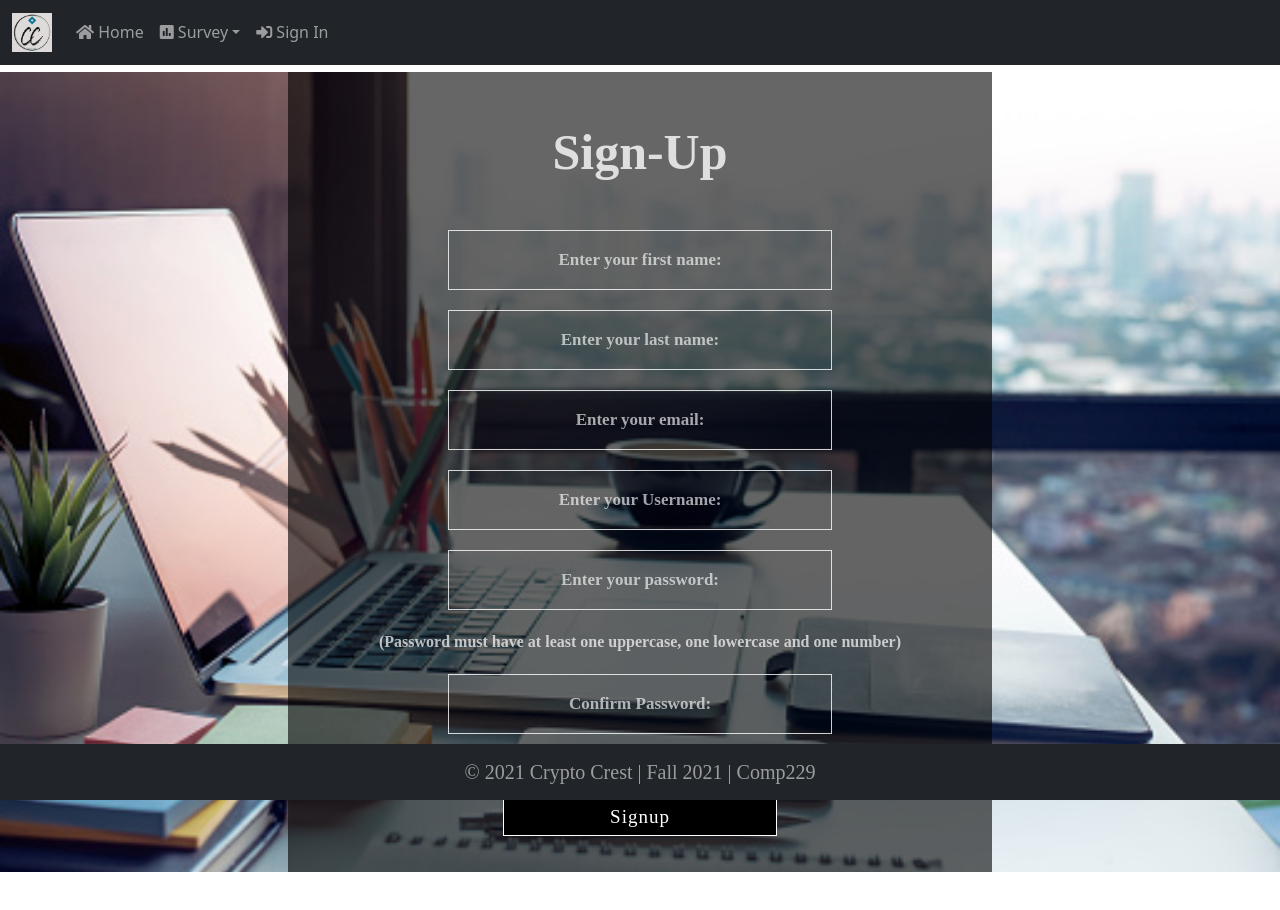
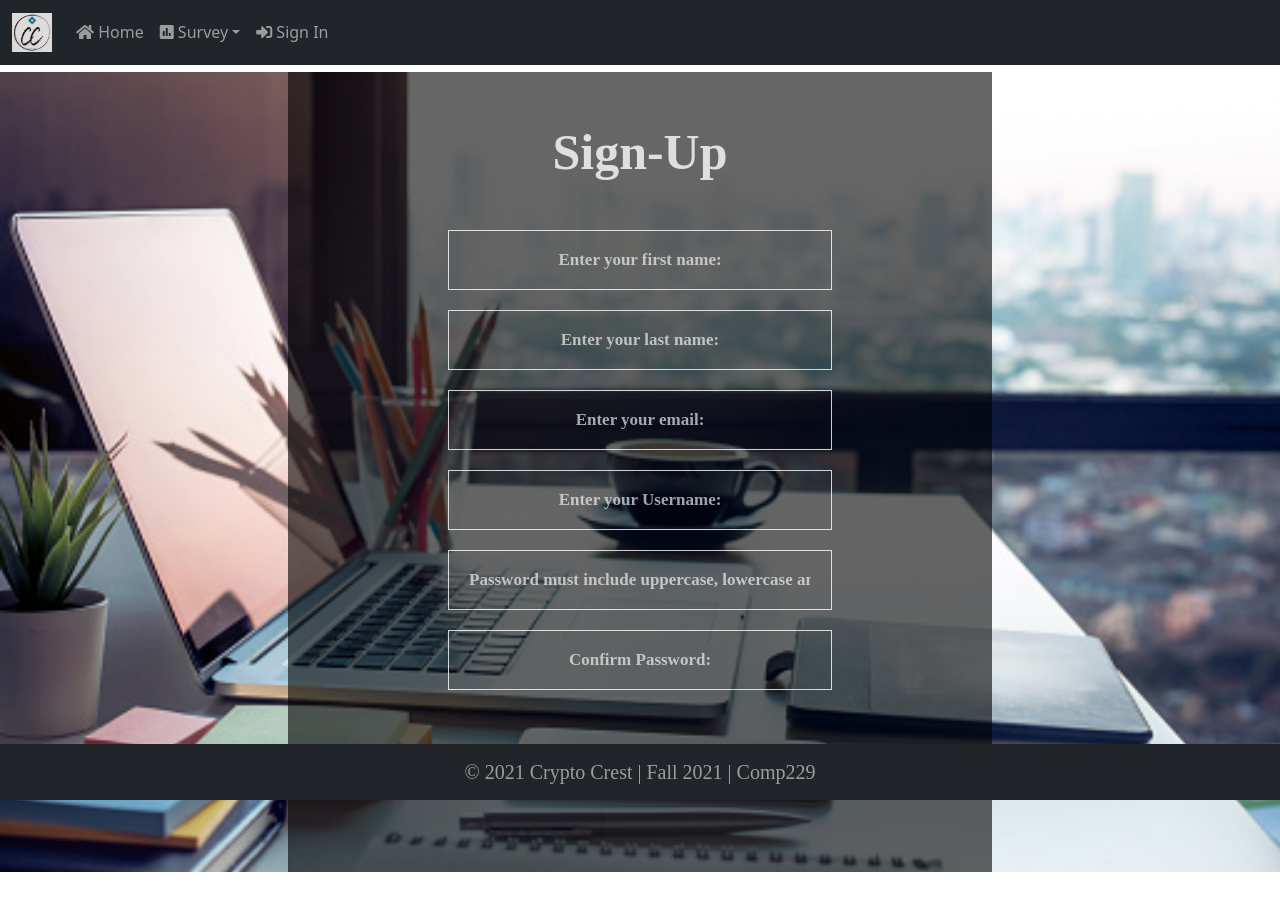
Before and after one commit to CryptoCrest/CryptoCrest, an Angular app in the folder frontend/: page /users/signup in a window 1280 px wide. Shown: the top 910 px of the page. After the commit the page ends 884 px from the top, so only its background shows below. Built offline with nearby package versions, Linux system fonts and the light colour scheme.

Commit message:
Update Password place holder

```diff
--- a/frontend/src/app/survey/auth/signup.component.html
+++ b/frontend/src/app/survey/auth/signup.component.html
@@ -27,8 +27,8 @@
                 </div>
                 <div class="form-group">
 
-                    <input type="password" name="password" [(ngModel)]="user.password" placeholder="Enter your password:"/>
-                    <p style="text-align: center; color: white; opacity:0.7;">(Password must have at least one uppercase, one lowercase and one number)</p>
+                    <input type="password" name="password" [(ngModel)]="user.password" placeholder="Password must include uppercase, lowercase and number"/>
+
                 </div>
                 <div class="form-group">
                     <input type="password" name="password_confirm" [(ngModel)]="confirmPassowrd" placeholder="Confirm Password:" />
```
